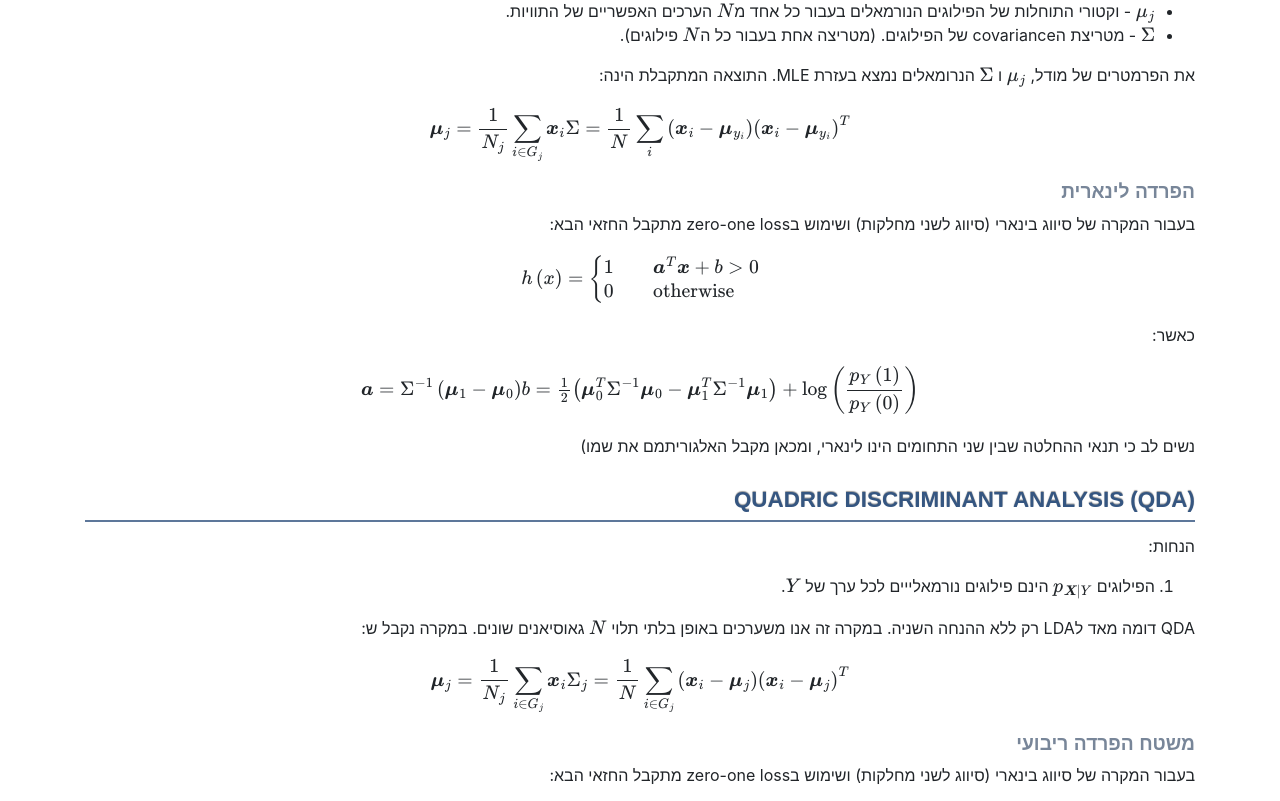
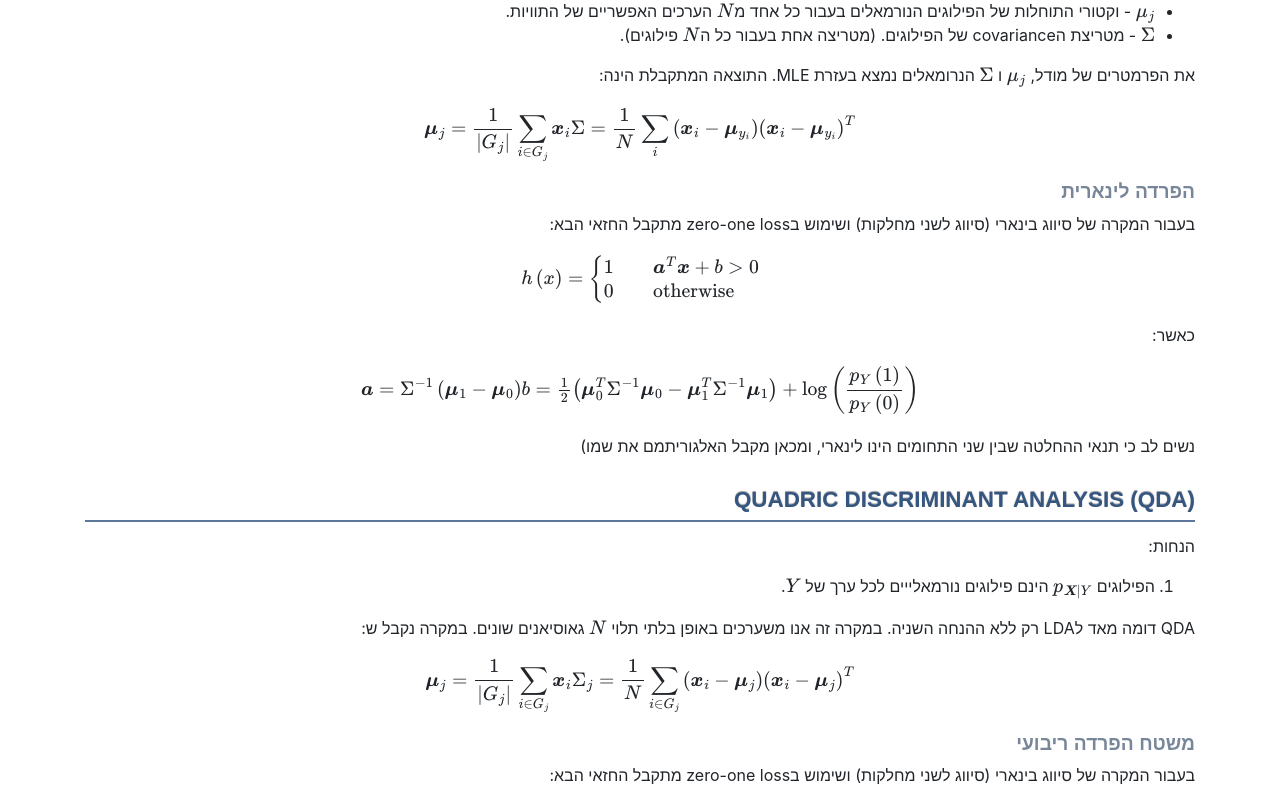
Before and after one commit to technion046195/technion_046195_2020_spring, a Jekyll site: the page built from _tutorials/tutorial_06/tutorial_he.md, in a window 1280 px wide and 1400 px high, scrolled down 2377 px. Shown: the part 152-953 px from the top of the window. Built offline with Jekyll 4.4.1, drawn with Linux system fonts in a browser that asks for light colours; some web fonts are replaced; formulas are drawn with MathJax 3; a style sheet for code colours, icons or effects is not loaded; some of the changed text lies outside the part shown.

```diff
--- a/_tutorials/tutorial_06/tutorial_he.md
+++ b/_tutorials/tutorial_06/tutorial_he.md
@@ -105,7 +105,7 @@
 את הפרמטרים של מודל, $$\mu_j$$ ו $$\Sigma$$ הנרומאלים נמצא בעזרת MLE. התוצאה המתקבלת הינה:
 
 $$
-\boldsymbol{\mu}_j = \frac{1}{N_j}\sum_{i\in G_j}\boldsymbol{x}_i \\
+\boldsymbol{\mu}_j = \frac{1}{\left\lvert G_j\right\rvert}\sum_{i\in G_j}\boldsymbol{x}_i \\
 \Sigma = \frac{1}{N}\sum_{i}\left(\boldsymbol{x}_i-\boldsymbol{\mu}_{y_i}\right)\left(\boldsymbol{x}_i-\boldsymbol{\mu}_{y_i}\right)^T
 $$
 
@@ -139,7 +139,7 @@
 QDA דומה מאד לLDA רק ללא ההנחה השניה. במקרה זה אנו משערכים באופן בלתי תלוי $$N$$ גאוסיאנים שונים. במקרה נקבל ש:
 
 $$
-\boldsymbol{\mu}_j = \frac{1}{N_j}\sum_{i\in G_j}\boldsymbol{x}_i \\
+\boldsymbol{\mu}_j = \frac{1}{\left\lvert G_j\right\rvert}\sum_{i\in G_j}\boldsymbol{x}_i \\
 \Sigma_j = \frac{1}{N}\sum_{i\in G_j}\left(\boldsymbol{x}_i-\boldsymbol{\mu}_j\right)\left(\boldsymbol{x}_i-\boldsymbol{\mu}_j\right)^T
 $$
 
@@ -704,7 +704,7 @@
 
 $$
 p_Y\left(j\right)=\frac{1}{N}\sum_{i=1}^N I\left\lbrace y_i=0\right\rbrace,\quad j\in\left(\lbrace 0,1\right\rbrace \\
-\boldsymbol{\mu}_j = \frac{1}{N_j}\sum_{i\in G_j}\boldsymbol{x}_i \\
+\boldsymbol{\mu}_j = \frac{1}{\left\lvert G_j\right\rvert}\sum_{i\in G_j}\boldsymbol{x}_i \\
 \Sigma = \frac{1}{N}\sum_{i}\left(\boldsymbol{x}_i-\boldsymbol{\mu}_{y_i}\right)\left(\boldsymbol{x}_i-\boldsymbol{\mu}_{y_i}\right)^T
 $$
 
```
Also changed, not shown: _tutorials/tutorial_06/tutorial_he_slides.md (+29 -29 lines).
